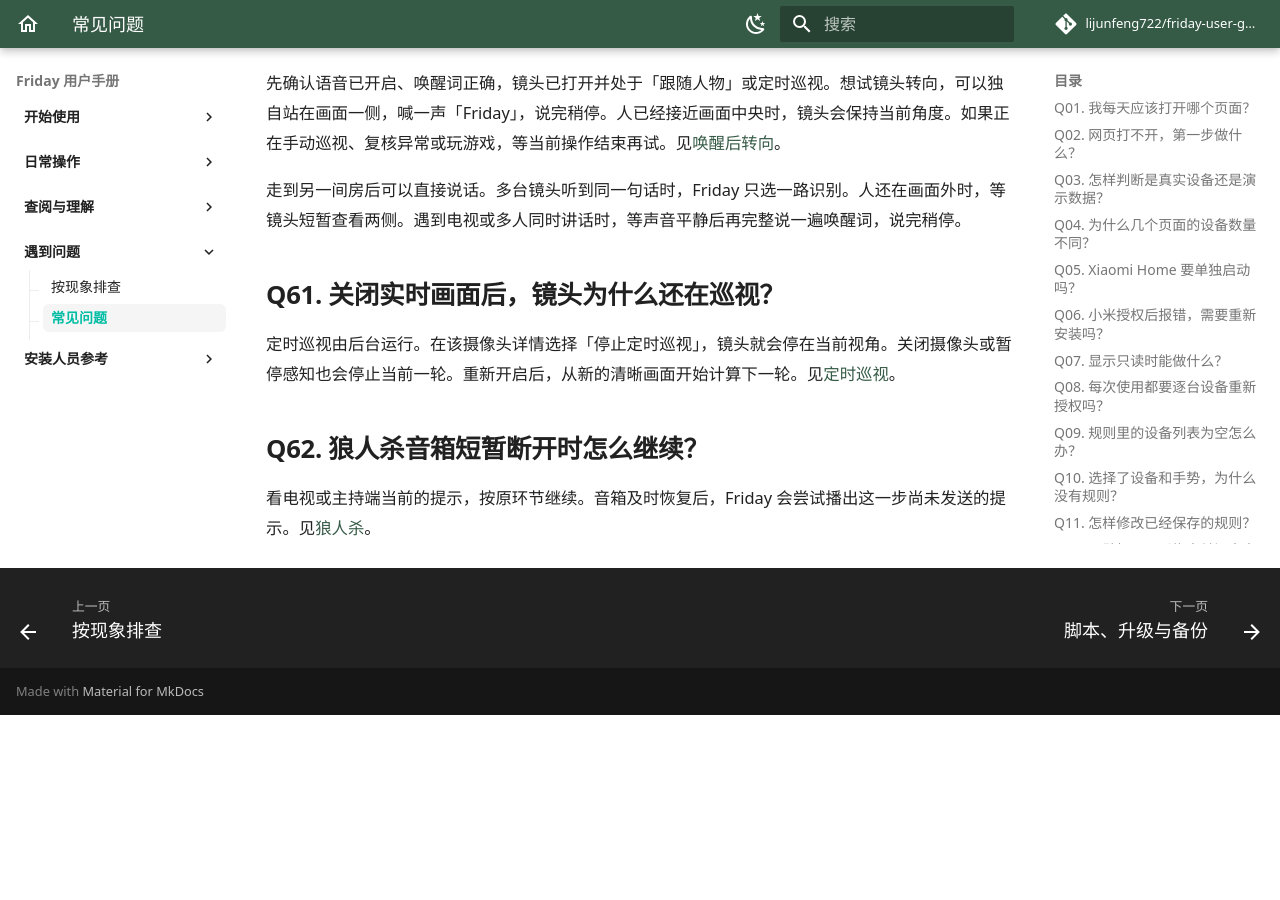
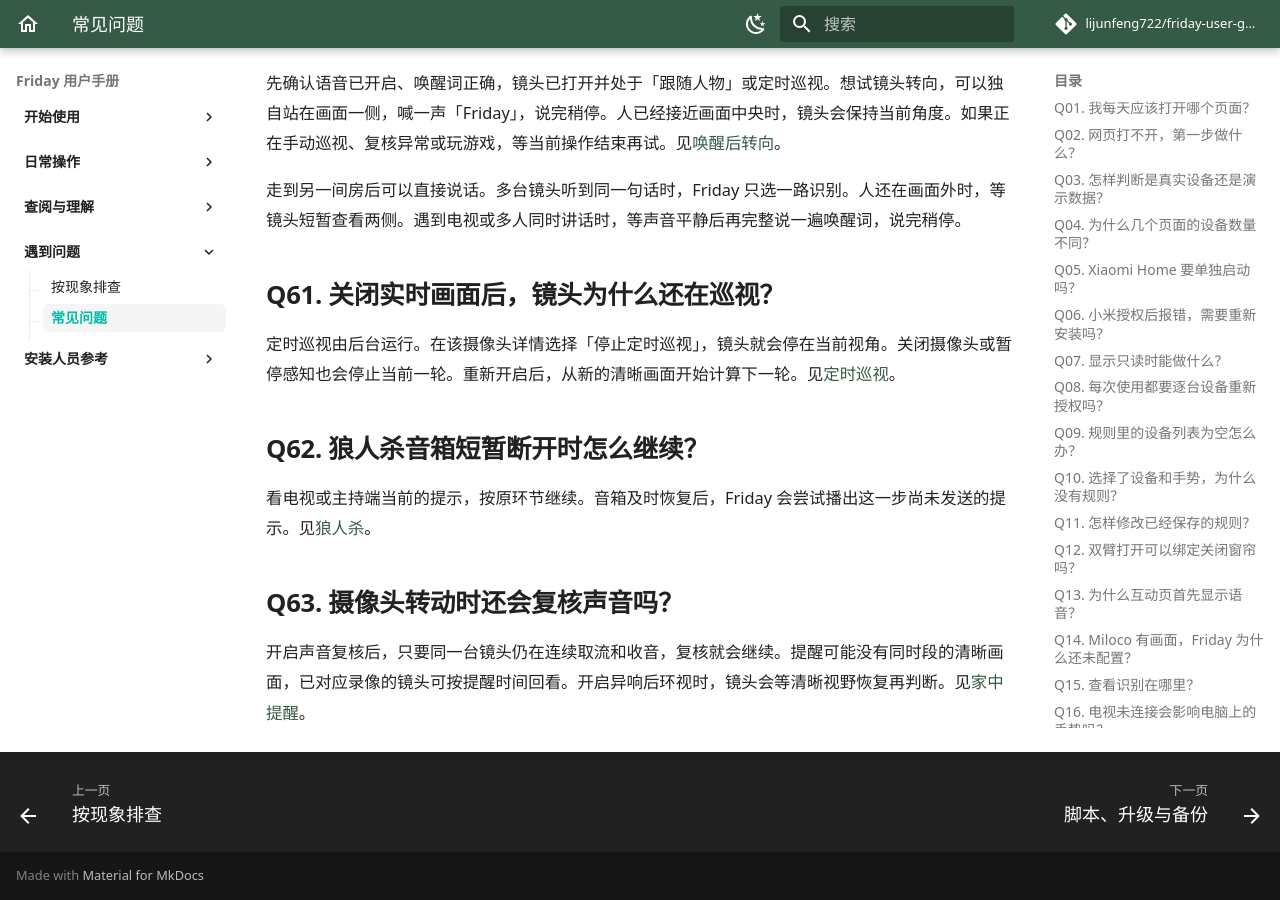
Before and after one commit to lijunfeng722/friday-user-guide, an MkDocs documentation site: the page built from docs/troubleshooting/faq.md, in a window 1280 px wide and 900 px high, scrolled down 10130 px. Built offline with MkDocs 1.6.1 and Material for MkDocs 9.7.7, drawn with Linux system fonts in a browser that asks for light colours; comment, search, counter and statistics services are not loaded; before the commit the page ends 10845 px from its top, so only the background shows below that.

Commit message:
文档：说明摄像头转动时的声音复核

```diff
--- a/docs/guides/safety.md
+++ b/docs/guides/safety.md
@@ -39,6 +39,8 @@
 macOS 桌面版内置声音复核程序。摄像头接入后，在「家中提醒 → 监测设置」开启「声音复核」。
 本机分类器支持婴儿哭声时，三段连续的同源声音证据可以产生「疑似持续婴儿哭声」提醒。打开提醒后，按时间核对「哭声时的画面」。已对应录像的镜头还可选择「查看附近录像」，从这条提醒的时间定位。
 
+镜头转动或画面识别暂时中断时，只要这台镜头仍在取流和收音，声音复核会继续。没有同时间的清晰画面时，提醒会保留发生时间，可从对应录像查看。
+
 ![疑似持续婴儿哭声与前一条普通哭声，示例提醒](../assets/screenshots/friday-sustained-cry-review.jpg)
 
 此前已有「疑似哭声」时，三段符合条件的新证据仍会生成一条独立提醒。原记录及其查看或误报标记继续保留。
--- a/docs/troubleshooting/faq.md
+++ b/docs/troubleshooting/faq.md
@@ -275,3 +275,7 @@ ARL · Codex 使用原共享运行服务。选择 OpenAI API 时，Friday 需要
 ## Q62. 狼人杀音箱短暂断开时怎么继续？
 
 看电视或主持端当前的提示，按原环节继续。音箱及时恢复后，Friday 会尝试播出这一步尚未发送的提示。见[狼人杀](../guides/games.md#狼人杀)。
+
+## Q63. 摄像头转动时还会复核声音吗？
+
+开启声音复核后，只要同一台镜头仍在连续取流和收音，复核就会继续。提醒可能没有同时段的清晰画面，已对应录像的镜头可按提醒时间回看。开启异响后环视时，镜头会等清晰视野恢复再判断。见[家中提醒](../guides/safety.md)。
```
Also changed, not shown: USER_MANUAL.md (+6 -0 lines).
